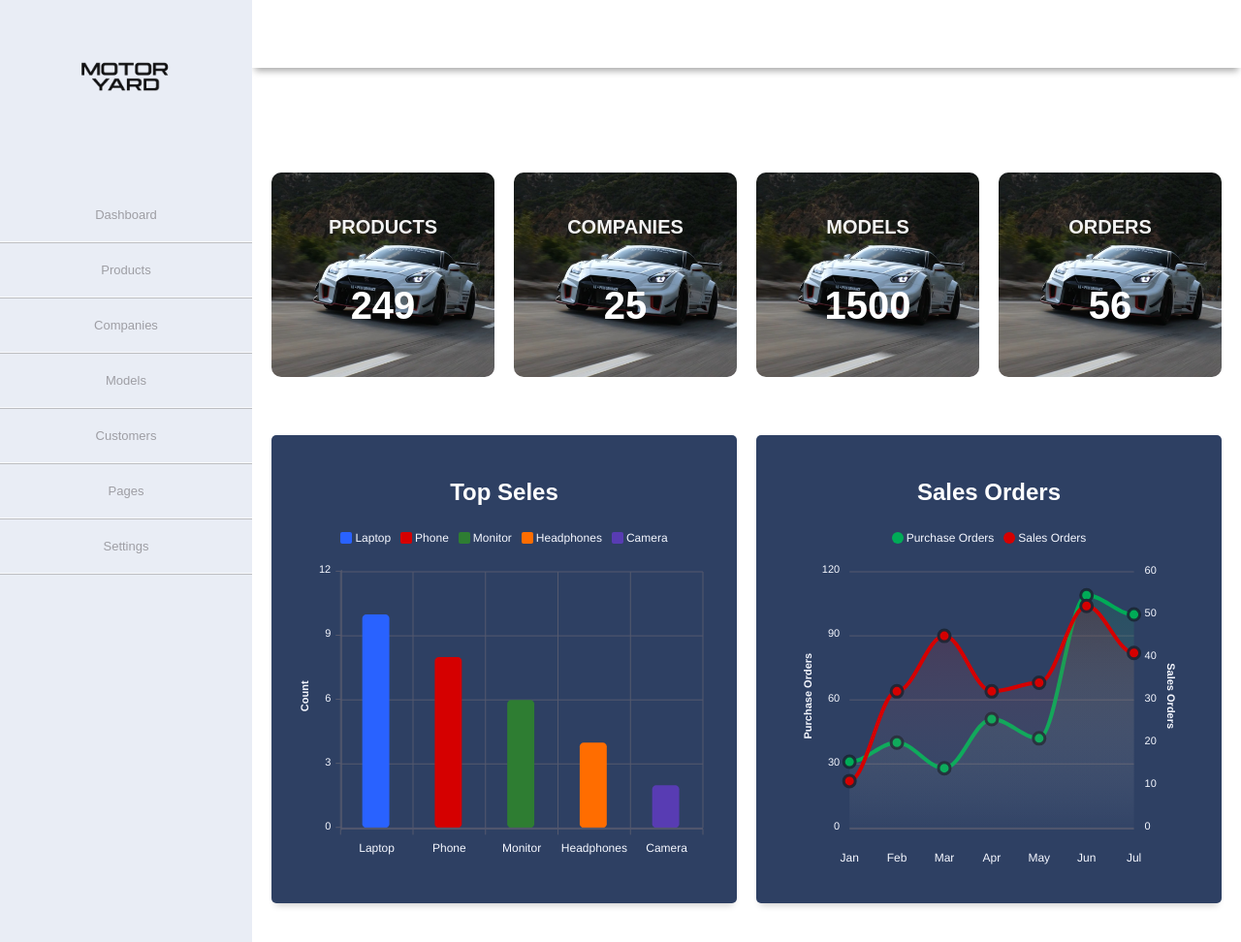
After one commit to besho-122/web_project, a PHP site: page /pages/dashboard.html in a window 1280 px wide. The commit adds this page. Shown: the whole page at 97% size. Run offline with PHP 8.4, Linux system fonts and the light colour scheme; some libraries are stand-ins or nearby versions.

Commit message:
add dashboard

```diff
--- /dev/null
+++ b/assets/css/dashboard.css
@@ -0,0 +1,227 @@
+body {
+  margin: 0;
+  padding: 0;
+  background-color: #ffffff;
+  color: #9e9ea4;
+  font-family: 'Montserrat', sans-serif;
+}
+
+.material-icons-outlined {
+  vertical-align: middle;
+  line-height: 1px;
+  font-size: 35px;
+}
+
+.grid-container {
+  display: grid;
+  grid-template-columns: 260px 1fr 1fr 1fr;
+  grid-template-rows: 0.2fr 3fr;
+  grid-template-areas:
+    'sidebar header header header'
+    'sidebar main main main';
+  height: 100vh;
+}
+
+
+.header {
+  grid-area:header;
+  height: 70px;
+  display: flex;
+  align-items: center;
+  justify-content: space-between;
+  padding: 0 30px 0 30px;
+  box-shadow: 0 6px 7px -3px rgba(0, 0, 0, 0.35);
+}
+
+.menu-icon {
+  display: none;
+}
+
+
+#sidebar {
+  grid-area: sidebar;
+  height: 100vh;
+  width: 260px;
+  background-color: #e9edf5;
+  overflow-y: auto;
+  transition: all 0.5s;
+  -webkit-transition: all 0.5s;
+  position: fixed;
+  top: 0;
+  left: 0;
+}
+
+.sidebar-title {
+  display: flex;
+  justify-content: space-between;
+  align-items: center;
+  padding: 30px 30px 30px 30px;
+  margin-bottom: 30px;
+}
+
+
+.sidebar-title > span {
+  display: none;
+}
+
+.sidebarBrand {
+width: 100%;
+text-align: center;
+}
+.sidebarBrand img {
+width: 100px;
+}
+
+.sidebar-list {
+  padding: 0;
+  margin-top:15px;
+  list-style-type: none;
+}
+
+.sidebaritem {
+  padding: 20px 20px 20px 20px;
+  font-size: 13px;
+  text-align: center;
+  border-bottom-color: #ffffffb3 !important;
+  border-bottom-width: 2px;
+  border-bottom-style:ridge
+}
+
+.sidebaritem:hover {
+  background-color: rgba(255, 255, 255, 0.2);
+  cursor: pointer;
+}
+
+.sidebaritem  a {
+  text-decoration: none;
+  color: #9e9ea4;
+}
+
+.sidebar-responsive {
+  display: inline !important;
+  position: absolute;
+  z-index: 12 !important;
+}
+
+
+.main-container {
+  grid-area: main;
+  overflow-y: auto;
+  padding: 20px 20px;
+  color: rgba(255, 255, 255, 0.95);
+}
+
+.main-title {
+  display: flex;
+  justify-content: space-between;
+}
+
+.main-cards {
+  display: grid;
+  grid-template-columns: 1fr 1fr 1fr 1fr;
+  gap: 20px;
+  margin: 20px 0;
+}
+
+.card {
+  display: flex;
+  flex-direction: column;
+  justify-content: space-around;
+  padding: 25px;
+  border-radius: 10px;
+  background-image: url('../photos/sectionThree/gtr.jpg');
+  background-size: cover;
+  background-position: center;
+  background-repeat: no-repeat;
+  position: relative;
+}
+
+
+.carditem {
+  display: flex;
+  align-items: center;
+  justify-content: center;
+
+}
+
+.card h1{
+ text-align: center;
+ font-size: 40px;
+ color: rgb(255, 255, 255);
+}
+
+
+.carditem h3{
+  font-size: 20px;
+}
+
+
+.charts {
+  display: grid;
+  grid-template-columns: 1fr 1fr;
+  gap: 20px;
+  margin-top: 60px;
+
+}
+
+.charts-card {
+  background-color: #2e4063;
+  color: rgb(255, 255, 255);
+  margin-bottom: 20px;
+  padding: 25px;
+  box-sizing: border-box;
+  -webkit-column-break-inside: avoid;
+  border-radius: 5px;
+  box-shadow: 0 6px 7px -4px rgba(0, 0, 0, 0.2);
+}
+
+.chart-title {
+  display: flex;
+  align-items: center;
+  justify-content: center;
+}
+
+
+@media screen and (max-width: 992px) {
+  .grid-container {
+    grid-template-columns: 1fr;
+    grid-template-rows: 0.2fr 3fr;
+    grid-template-areas:
+      'header'
+      'main';
+  }
+
+  #sidebar {
+    display: none;
+  }
+
+  .menu-icon {
+    display: inline;
+  }
+
+  .sidebar-title > span {
+    display: inline;
+  }
+}
+
+
+
+@media screen and (max-width: 768px) {
+  .main-cards {
+    grid-template-columns: 1fr;
+    gap: 10px;
+    margin-bottom: 0;
+  }
+
+  .charts {
+    grid-template-columns: 1fr;
+    margin-top: 30px;
+  }
+}
+
+
+@media screen and (max-width: 576px) {
+  .hedaer-left {
+    display: none;
+  }
+}
--- /dev/null
+++ b/assets/js/dashboard.js
@@ -0,0 +1,252 @@
+// SIDEBAR TOGGLE
+
+let sidebarOpen = false;
+const sidebar = document.getElementById('sidebar');
+
+function openSidebar() {
+  if (!sidebarOpen) {
+    sidebar.classList.add('sidebar-responsive');
+    sidebarOpen = true;
+  }
+}
+
+function closeSidebar() {
+  if (sidebarOpen) {
+    sidebar.classList.remove('sidebar-responsive');
+    sidebarOpen = false;
+  }
+}
+
+// ---------- CHARTS ----------
+
+const barChartOptions = {
+  series: [
+    {
+      data: [10, 8, 6, 4, 2],
+      name: 'Products',
+    },
+  ],
+  chart: {
+    type: 'bar',
+    background: 'transparent',
+    height: 350,
+    toolbar: {
+      show: false,
+    },
+  },
+  colors: ['#2962ff', '#d50000', '#2e7d32', '#ff6d00', '#583cb3'],
+  plotOptions: {
+    bar: {
+      distributed: true,
+      borderRadius: 4,
+      horizontal: false,
+      columnWidth: '40%',
+    },
+  },
+  dataLabels: {
+    enabled: false,
+  },
+  fill: {
+    opacity: 1,
+  },
+  grid: {
+    borderColor: '#55596e',
+    yaxis: {
+      lines: {
+        show: true,
+      },
+    },
+    xaxis: {
+      lines: {
+        show: true,
+      },
+    },
+  },
+  legend: {
+    labels: {
+      colors: '#f5f7ff',
+    },
+    show: true,
+    position: 'top',
+  },
+  stroke: {
+    colors: ['transparent'],
+    show: true,
+    width: 2,
+  },
+  tooltip: {
+    shared: true,
+    intersect: false,
+    theme: 'dark',
+  },
+  xaxis: {
+    categories: ['Laptop', 'Phone', 'Monitor', 'Headphones', 'Camera'],
+    title: {
+      style: {
+        color: '#f5f7ff',
+      },
+    },
+    axisBorder: {
+      show: true,
+      color: '#55596e',
+    },
+    axisTicks: {
+      show: true,
+      color: '#55596e',
+    },
+    labels: {
+      style: {
+        colors: '#f5f7ff',
+      },
+    },
+  },
+  yaxis: {
+    title: {
+      text: 'Count',
+      style: {
+        color: '#f5f7ff',
+      },
+    },
+    axisBorder: {
+      color: '#55596e',
+      show: true,
+    },
+    axisTicks: {
+      color: '#55596e',
+      show: true,
+    },
+    labels: {
+      style: {
+        colors: '#f5f7ff',
+      },
+    },
+  },
+};
+
+const barChart = new ApexCharts(
+  document.querySelector('#bar-chart'),
+  barChartOptions
+);
+barChart.render();
+
+// AREA CHART
+const areaChartOptions = {
+  series: [
+    {
+      name: 'Purchase Orders',
+      data: [31, 40, 28, 51, 42, 109, 100],
+    },
+    {
+      name: 'Sales Orders',
+      data: [11, 32, 45, 32, 34, 52, 41],
+    },
+  ],
+  chart: {
+    type: 'area',
+    background: 'transparent',
+    height: 350,
+    stacked: false,
+    toolbar: {
+      show: false,
+    },
+  },
+  colors: ['#00ab57', '#d50000'],
+  labels: ['Jan', 'Feb', 'Mar', 'Apr', 'May', 'Jun', 'Jul'],
+  dataLabels: {
+    enabled: false,
+  },
+  fill: {
+    gradient: {
+      opacityFrom: 0.4,
+      opacityTo: 0.1,
+      shadeIntensity: 1,
+      stops: [0, 100],
+      type: 'vertical',
+    },
+    type: 'gradient',
+  },
+  grid: {
+    borderColor: '#55596e',
+    yaxis: {
+      lines: {
+        show: true,
+      },
+    },
+    xaxis: {
+      lines: {
+        show: true,
+      },
+    },
+  },
+  legend: {
+    labels: {
+      colors: '#f5f7ff',
+    },
+    show: true,
+    position: 'top',
+  },
+  markers: {
+    size: 6,
+    strokeColors: '#1b2635',
+    strokeWidth: 3,
+  },
+  stroke: {
+    curve: 'smooth',
+  },
+  xaxis: {
+    axisBorder: {
+      color: '#55596e',
+      show: true,
+    },
+    axisTicks: {
+      color: '#55596e',
+      show: true,
+    },
+    labels: {
+      offsetY: 5,
+      style: {
+        colors: '#f5f7ff',
+      },
+    },
+  },
+  yaxis: [
+    {
+      title: {
+        text: 'Purchase Orders',
+        style: {
+          color: '#f5f7ff',
+        },
+      },
+      labels: {
+        style: {
+          colors: ['#f5f7ff'],
+        },
+      },
+    },
+    {
+      opposite: true,
+      title: {
+        text: 'Sales Orders',
+        style: {
+          color: '#f5f7ff',
+        },
+      },
+      labels: {
+        style: {
+          colors: ['#f5f7ff'],
+        },
+      },
+    },
+  ],
+  tooltip: {
+    shared: true,
+    intersect: false,
+    theme: 'dark',
+  },
+};
+
+const areaChart = new ApexCharts(
+  document.querySelector('#area-chart'),
+  areaChartOptions
+);
+areaChart.render();
--- /dev/null
+++ b/pages/dashboard.html
@@ -0,0 +1,120 @@
+<!DOCTYPE html>
+<html lang="en">
+  <head>
+    <meta charset="utf-8">
+    <meta name="viewport" content="width=device-width,initial-scale=1.0">
+    <title>Admin Dashboard</title>
+    <link rel="stylesheet" href="../assets/css/dashboard.css">
+  </head>
+  <body>
+    <div class="grid-container">
+      <header class="header">
+        <div class="menu-icon" onclick="openSidebar()">
+          <span class="material-icons-outlined">menu</span>
+        </div>
+      </header>
+      <aside id="sidebar">
+        <div class="sidebar-title">
+          <div class="sidebarBrand">
+            <img src="../assets/photos/blacktitle.png">
+          </div>
+          <span class="material-icons-outlined" onclick="closeSidebar()">close</span>
+        </div>
+
+        <ul class="sidebar-list">
+          <li class="sidebaritem">
+            <a href="#" target="_blank">
+             Dashboard
+            </a>
+          </li>
+          <li class="sidebaritem">
+            <a href="#" target="_blank">
+               Products
+            </a>
+          </li>
+          <li class="sidebaritem">
+            <a href="#" target="_blank">
+             Companies
+            </a>
+          </li>
+          <li class="sidebaritem">
+            <a href="#" target="_blank">
+             Models
+            </a>
+          </li>
+          <li class="sidebaritem">
+            <a href="#" target="_blank">
+             Customers
+            </a>
+          </li>
+          <li class="sidebaritem">
+            <a href="#" target="_blank">
+             Pages
+            </a>
+          </li>
+          <li class="sidebaritem">
+            <a href="#" target="_blank">
+              Settings
+            </a>
+          </li>
+        </ul>
+      </aside>
+
+      <main class="main-container">
+        <div class="main-title">
+          <h2>DASHBOARD</h2>
+        </div>
+
+        <div class="main-cards">
+
+          <div class="card">
+            <div class="carditem">
+              <h3>PRODUCTS</h3>
+
+            </div>
+            <h1>249</h1>
+          </div>
+
+          <div class="card">
+            <div class="carditem">
+            <h3>COMPANIES</h3>
+            </div>
+            <h1>25</h1>
+        </div>
+          <div class="card">
+            <div class="carditem">
+              <h3>MODELS</h3>
+            </div>
+            <h1>1500</h1>
+          </div>
+
+          <div class="card">
+            <div class="carditem">
+              <h3>ORDERS</h3>
+            </div>
+            <h1>56</h1>
+          </div>
+
+        </div>
+
+        <div class="charts">
+
+          <div class="charts-card">
+            <h2 class="chart-title">Top Seles</h2>
+            <div id="bar-chart"></div>
+          </div>
+
+          <div class="charts-card">
+            <h2 class="chart-title">Sales Orders</h2>
+            <div id="area-chart"></div>
+          </div>
+
+        </div>
+      </main>
+
+
+    </div>
+    <script src="https://cdnjs.cloudflare.com/ajax/libs/apexcharts/3.35.5/apexcharts.min.js"></script>
+    <script src="../assets/js/dashboard.js"></script>
+  </body>
+</html>
--- a/pages/filter.html
+++ b/pages/filter.html
@@ -46,9 +46,10 @@
 
 
       <form class="d-flex" role="search">
+         <div class="searchDiv ">
         <input class="form-control me-2" type="search" placeholder="Search" aria-label="Search"/>
         <i class="fa-solid fa-magnifying-glass fa-xl searchIcon" style="color: #000000;" type="submit" ></i>
-
+        </div>
       </form>
       <li class="nav-item"> <i class="fa-solid fa-cart-shopping fa-xl" style="color: #ffffff;"></i></li>
 
```
Also changed, not shown: assets/css/filter.css (+9 -3 lines), assets/css/product.css (+9 -3 lines), pages/products.html (+4 -3 lines).
